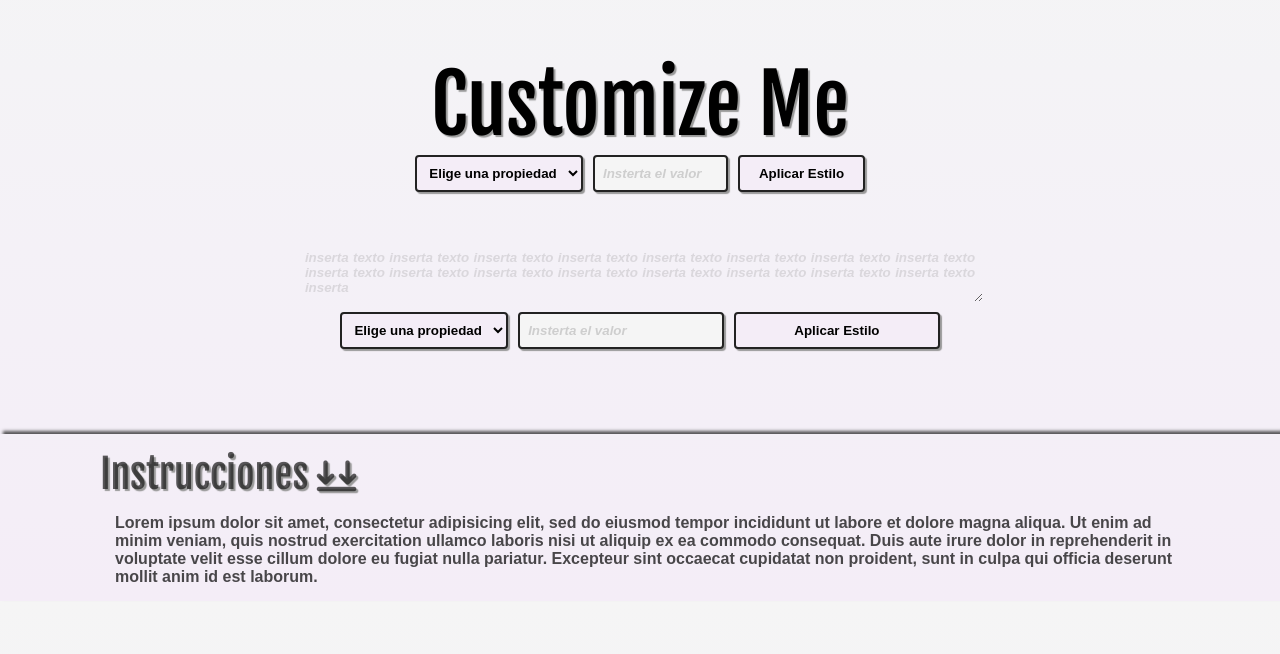
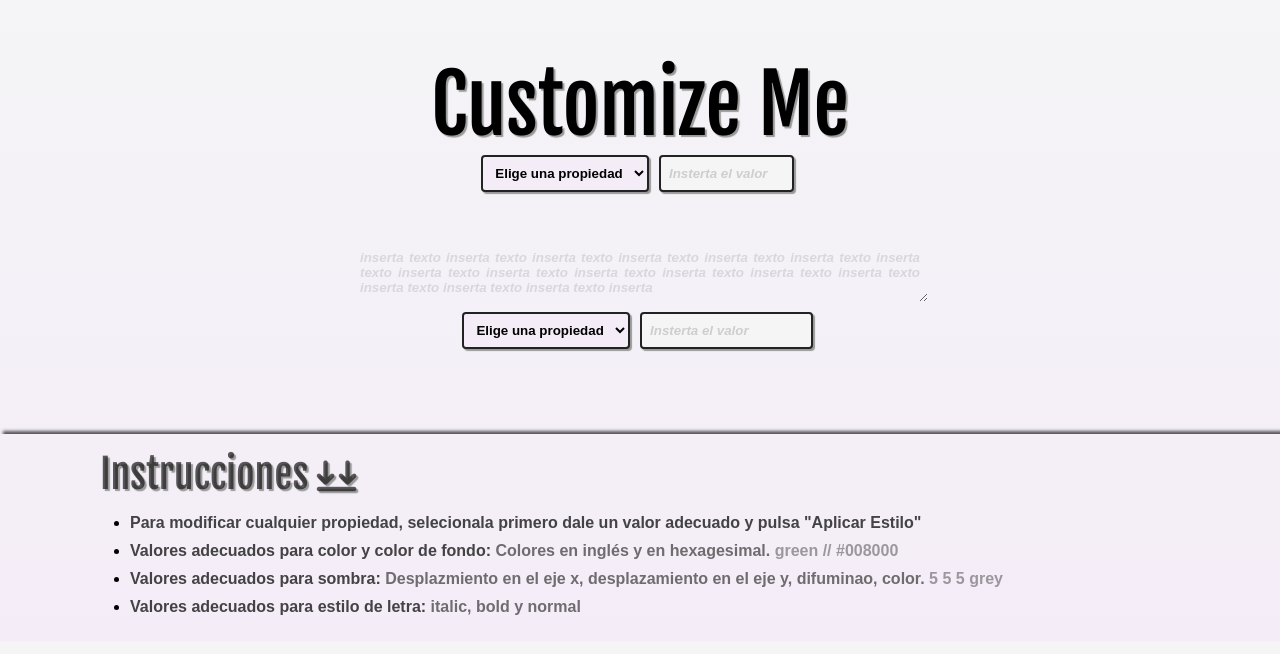
Before and after one commit to devdani672/CustomizeMe, a plain HTML site: page index.html in a window 1280 px wide. Shown: the part 106-760 px from the top of the page. Drawn offline with Linux system fonts and the light colour scheme.

Commit message:
mejora actualizacion instantaea😀

```diff
--- a/estilo.css
+++ b/estilo.css
@@ -150,6 +150,22 @@ i {
 }
 
 p {
-	opacity: .7;
-	margin-left: 15px;
+	color: rgba(22, 22, 22, .6);
+
 }
+
+ul {
+	margin-left: 30px;
+}
+
+li {
+	margin: 10px 0;
+}
+
+span {
+	color: rgba(22, 22, 22, .8);
+}
+
+.span2 {
+	color: rgba(22, 22, 22, .4);
+}
--- a/index.html
+++ b/index.html
@@ -7,7 +7,6 @@
 	<link rel="preconnect" href="https://fonts.gstatic.com" crossorigin>
 	<link href="https://fonts.googleapis.com/css2?family=Fjalla+One&display=swap" rel="stylesheet">
 	<script src="https://kit.fontawesome.com/e22f94a194.js" crossorigin="anonymous"></script>
-	<script src="script.js"></script>
 	<link rel="stylesheet" type="text/css" href="estilo.css">
 	<title>CustomizeMe</title>
 </head>
@@ -28,7 +27,7 @@
 					<option value="fontStyle">Estilo de letra</option>
 				</select>
 				<input type="text" id="valor-h1" placeholder="Insterta el valor">
-				<button onclick="aplicarEstiloTitulo()">Aplicar Estilo</button>
+
 			</div>
 		</div>
 
@@ -47,18 +46,25 @@
 					<option value="fontStyle">Estilo de letra</option>
 			</select>
 			<input type="text" id="valor-parrafo" placeholder="Insterta el valor">
-			<button onclick="aplicarEstiloParrafo()">Aplicar Estilo</button>
 			</div>
 		</div>
 	</section>
 	<section id="instrucciones">
 		<h2><a href="#1">Instrucciones  <i class="fa-solid fa-arrows-down-to-line"></i></a></h2>
-		<p id="1">Lorem ipsum dolor sit amet, consectetur adipisicing elit, sed do eiusmod
-		tempor incididunt ut labore et dolore magna aliqua. Ut enim ad minim veniam,
-		quis nostrud exercitation ullamco laboris nisi ut aliquip ex ea commodo
-		consequat. Duis aute irure dolor in reprehenderit in voluptate velit esse
-		cillum dolore eu fugiat nulla pariatur. Excepteur sint occaecat cupidatat non
-		proident, sunt in culpa qui officia deserunt mollit anim id est laborum.</p>
+		<ul id="1">
+			<li><span>Para modificar cualquier propiedad, selecionala primero dale un valor adecuado y pulsa "Aplicar Estilo"</span></li>
+			<li>
+				<p><span>Valores adecuados para color y color de fondo:</span> Colores en inglés y en hexagesimal. <span class="span2">green // #008000</span></p>
+			</li>
+			<li>
+				<p><span>Valores adecuados para sombra:</span> Desplazmiento en el eje x, desplazamiento en el eje y, difuminao, color. <span class="span2">5 5 5 grey</span></p>
+			</li>
+			<li>
+				<p><span>Valores adecuados para estilo de letra:</span> italic, bold y normal</p>
+			</li>
+		</ul>
 	</section>
+
+		<script src="script.js"></script>
 </body>
 </html>
--- a/script.js
+++ b/script.js
@@ -1,3 +1,8 @@
+
+let inputTitulo = document.getElementById("valor-h1")
+
+inputTitulo.addEventListener("keyup", aplicarEstiloTitulo)
+
 
 function aplicarEstiloTitulo() {
 	const titulo = document.getElementById("titulo");
@@ -28,6 +33,10 @@ function aplicarEstiloTitulo() {
 }
 
 
+let inputParrafo = document.getElementById("valor-parrafo")
+
+inputParrafo.addEventListener("keyup", aplicarEstiloParrafo)
+
 function aplicarEstiloParrafo() {
 	const parrafo = document.getElementById("parrafo");
 	const propiedadParrafo  = document.getElementById("propiedad-parrafo").value;
```
